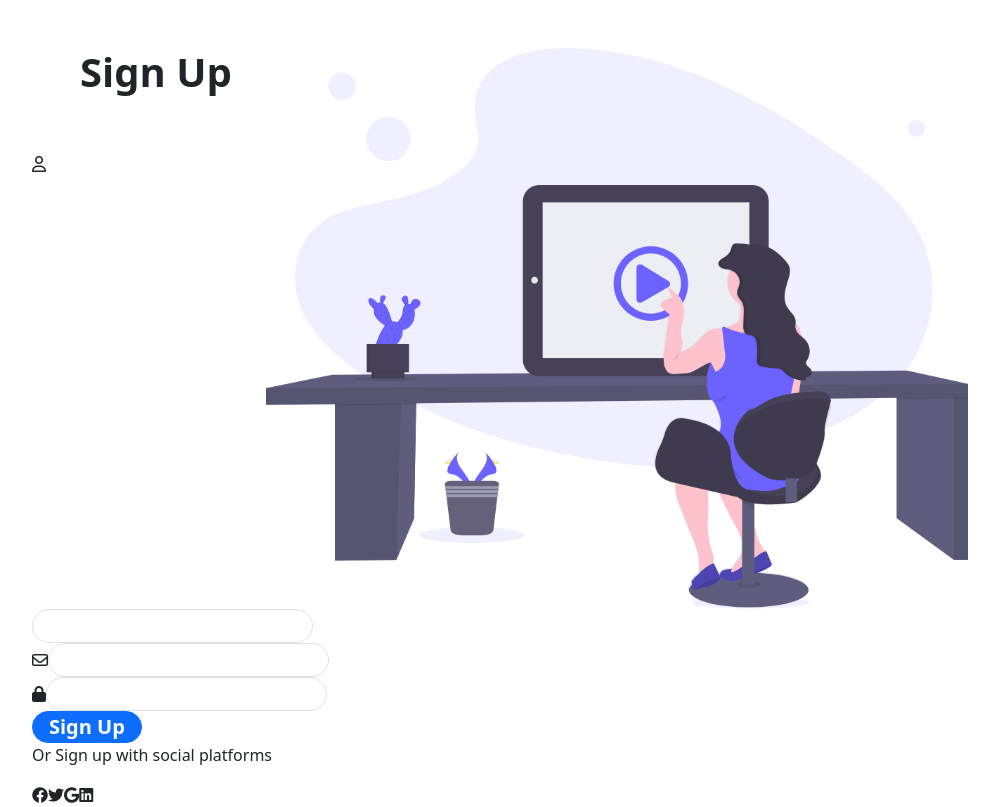
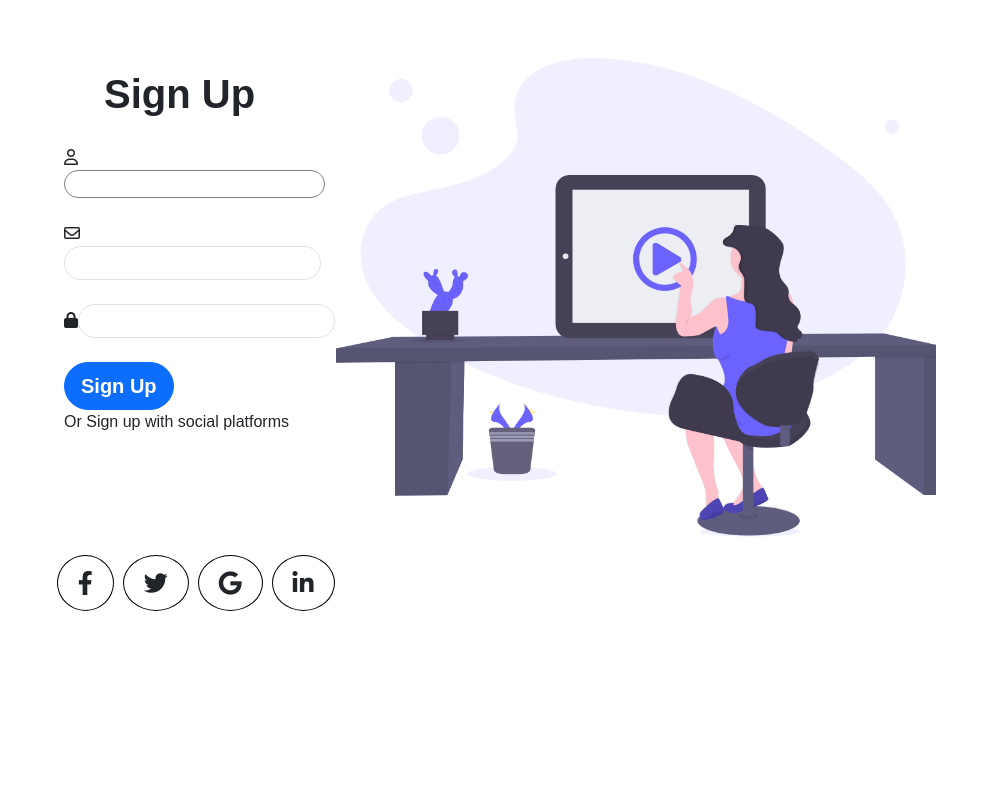
Before and after one commit to MHines10/CRM_Group_2_Project, a plain HTML site: page sign_up/index.html in a window 1280 px wide. Shown: the whole page, without its empty margins (140-1139 px from the left). Drawn offline with nearby package versions, Linux system fonts and the light colour scheme; files that its build step writes are made by us from their sources.

Commit message:
styled icons

```diff
--- a/sign_up/index.html
+++ b/sign_up/index.html
@@ -5,7 +5,7 @@
     <meta http-equiv="X-UA-Compatible" content="IE=edge">
     <meta name="viewport" content="width=device-width, initial-scale=1.0">
     <link rel="stylesheet" href="https://cdn.jsdelivr.net/npm/bootstrap@5.2.3/dist/css/bootstrap.min.css">
-    <link rel="stylesheet" href="styles.css">
+    <link rel="stylesheet" href="/styles.css">
     <link rel="stylesheet" href="https://cdnjs.cloudflare.com/ajax/libs/font-awesome/6.2.1/css/all.min.css">
     <title>CRM Sign-Up</title>
 </head>
@@ -16,18 +16,21 @@
         </div>
         <div class="sign-up">
             <form action="">
-                <h1 class="sign-head fs-1 px-5 py-5 fw-bold pt-5">Sign Up</h1>
-                <i class="fa-regular fa-user"></i><input class="in-put border rounded-pill px-4 p-1 " type="text" name="" placeholder="">
+                <h1 class="sign-head">Sign Up</h1>
+                <i class="fa-regular fa-user"></i><input class="in-put" type="text" name="" placeholder="">
+                <br>
                 <br>
                 <i class="fa-regular fa-envelope"></i><input class="in-put border rounded-pill px-4 p-1" type="email" name="" id="">
                 <br>
+                <br>
                 <i class="fa-solid fa-lock"></i><input class="in-put border rounded-pill px-4 p-1" type="password" name="" id="" placeholder="">
                 <br>
-                <button type="button" class="btn btn-primary btn-lg rounded-5 p-0 px-3 fw-bold">Sign Up</button>
+                <br>
+                <button type="button" class="btn btn-primary btn-lg rounded-5 fw-bold">Sign Up</button>
             </form>
             <p>Or Sign up with social platforms</p>
             <div class="plat-icon">
-                <i class="fa-brands fa-facebook"></i><i class="fa-brands fa-twitter"></i><i class="fa-brands fa-google"></i><i class="fa-brands fa-linkedin"></i>
+                <i class="fa-brands fa-facebook-f"></i><i class="fa-brands fa-twitter"></i><i class="fa-brands fa-google"></i><i class="fa-brands fa-linkedin-in"></i>
             </div>
         </div>
     </div>
--- a/styles.css
+++ b/styles.css
@@ -1,12 +1,44 @@
-/* *{
+*{
     font-family: sans-serif;
 }
 
+.bg-image{
+    padding-left: 15px;
+    padding-top: 10px;
+}
 
-body{
-    margin-top: 50%;
-} */
+.in-put{
+    display: inline-block;
+    padding-right: 50px;
+    margin-bottom:px;
+    border: 1px solid gray;
+    border-radius: 50px;
 
-input{
-    border: none
 }
+
+.sign-head{
+    padding-top: 1.5em;
+    padding-bottom: 0.5em;
+    padding-left: 1em;
+    font-weight: bolder;
+    font-size: 2.5em;
+}
+
+.fa-facebook-f,.fa-twitter, .fa-google, .fa-linkedin-in{
+    margin-right: 9px;
+    font-size:x-large;
+    padding: 15px 20px;
+    border: 1px solid black;
+    border-radius: 50%;
+}
+
+.plat-icon{
+    display: flex;
+    justify-content: center;
+    padding-top: 105px;
+
+}
+
+.w-75{
+    width: 70% !important;
+}
```
Also changed, not shown: iconcircle.png (renamed from sign_up/images/iconcircle.png).
